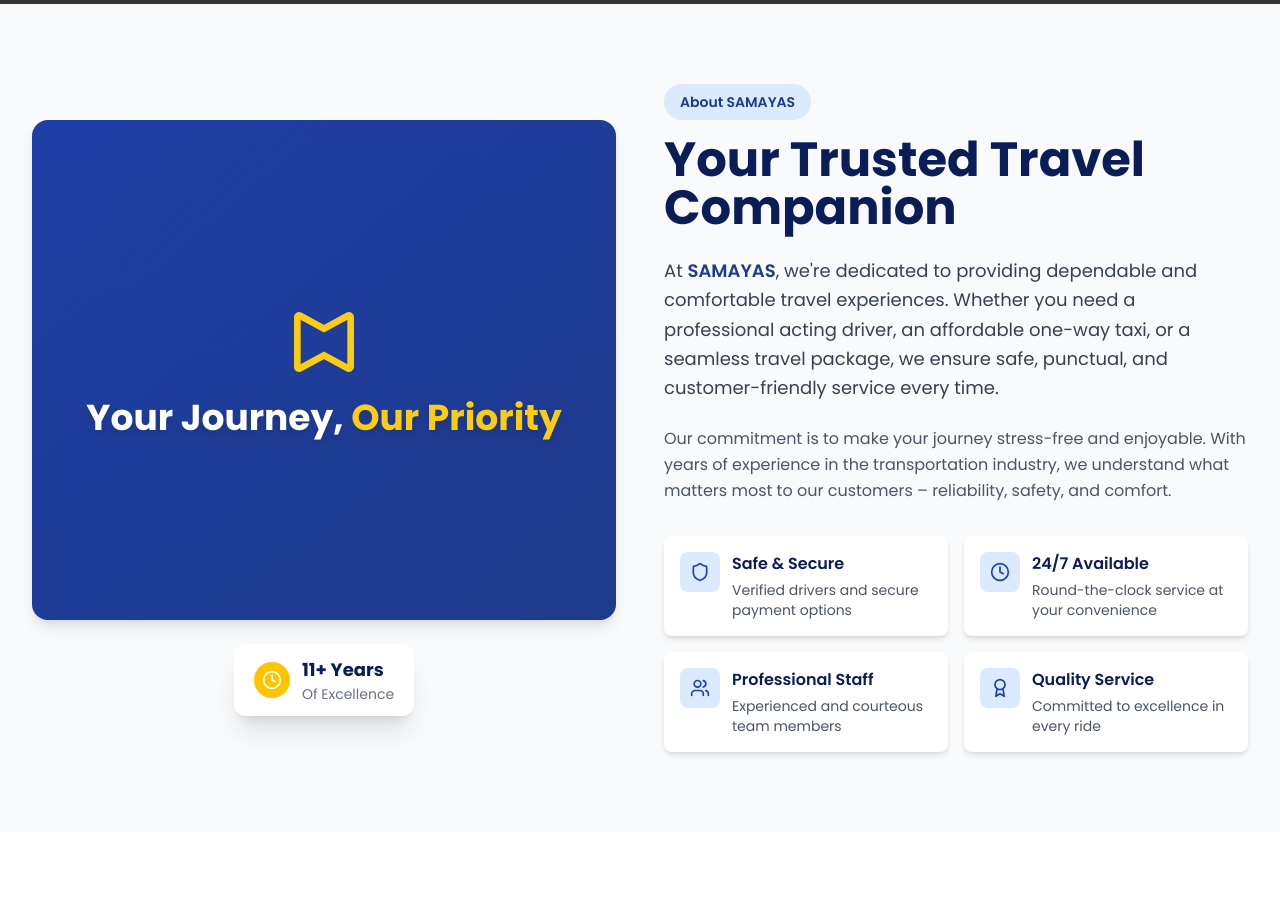
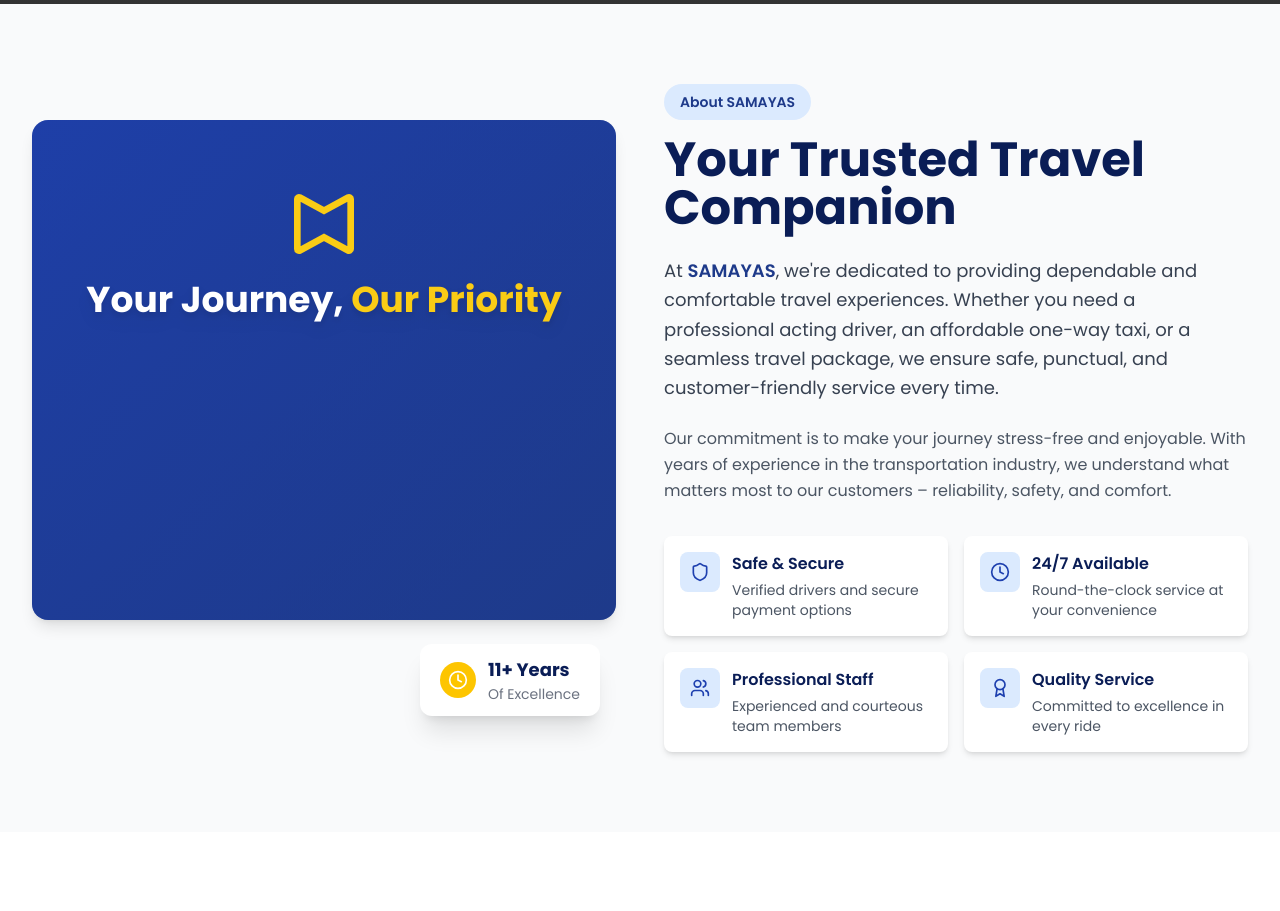
Before and after one commit to sathish-DS24/samayas-website, a React (Vite) app: page / in a window 1280 px wide. Shown: the part 860-1771 px from the top of the page. Built offline with nearby package versions, Linux system fonts and the light colour scheme; grey boxes are pictures that could not be loaded.

Commit message:
Adjust About section - move text higher and align badge to right

```diff
--- a/src/components/About.jsx
+++ b/src/components/About.jsx
@@ -133,8 +133,8 @@
               {/* Overlay gradient for readability - much lighter to show video clearly */}
               <div className="absolute inset-0 bg-gradient-to-b from-blue-900/20 via-blue-900/25 to-blue-900/35 z-[2]" />
 
-              {/* Centered Content */}
-              <div className="relative z-10 flex flex-col items-center justify-center h-full text-center text-white px-4">
+              {/* Centered Content - positioned higher */}
+              <div className="relative z-10 flex flex-col items-center justify-start pt-12 md:pt-16 h-full text-center text-white px-4">
                 <motion.div
                   initial={{ opacity: 0, y: 20 }}
                   animate={isInView ? { opacity: 1, y: 0 } : {}}
@@ -167,12 +167,12 @@
               </div>
             </section>
 
-            {/* 11+ Years Badge - Below Video */}
+            {/* 11+ Years Badge - Below Video, aligned right */}
             <motion.div
               initial={{ opacity: 0, y: 20 }}
               animate={isInView ? { opacity: 1, y: 0 } : {}}
               transition={{ delay: 0.6, duration: 0.6 }}
-              className="mt-6 flex justify-center"
+              className="mt-6 flex justify-end pr-4"
             >
               <div className="bg-white text-primary-900 rounded-xl px-5 py-3 shadow-xl flex items-center space-x-3">
                 <div className="bg-accent-500 rounded-full p-2">
```
